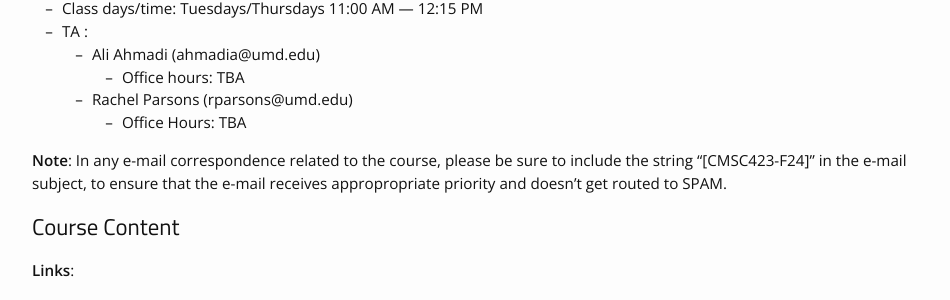
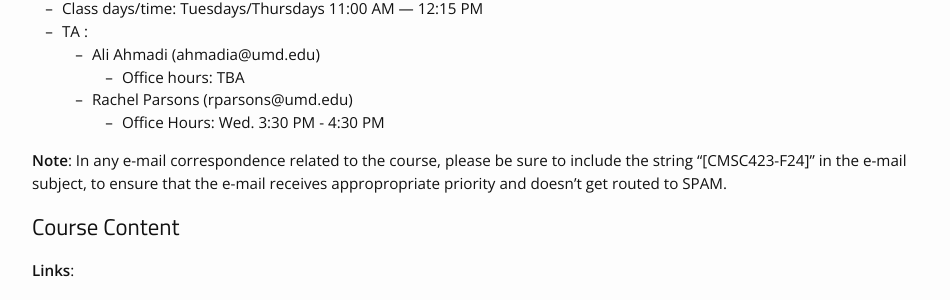
Before and after one commit to umd-cmsc423/f2024, a Jekyll site: the page built from materials.md, in a window 1280 px wide and 900 px high, scrolled down 331 px. Shown: the part 148-448 px from the top of the window, without its empty margins (163-1113 px from the left). Built offline with Jekyll 4.4.1, drawn with Linux system fonts in a browser that asks for light colours; nearby versions of some CDN libraries.

Commit message:
add Rachel's office hours

```diff
--- a/materials.md
+++ b/materials.md
@@ -21,7 +21,7 @@ Here you'll find an overview of the course — the material I expect we'll cover
   - Ali Ahmadi (ahmadia@umd.edu)
     - Office hours: TBA
   - Rachel Parsons (rparsons@umd.edu)
-    - Office Hours: TBA
+    - Office Hours: Wed. 3:30 PM - 4:30 PM
 
 **Note**: In any e-mail correspondence related to the course, please be sure to include the string "[CMSC423-F24]" in the e-mail subject, to ensure
 that the e-mail receives appropropriate priority and doesn't get routed to SPAM.
```
